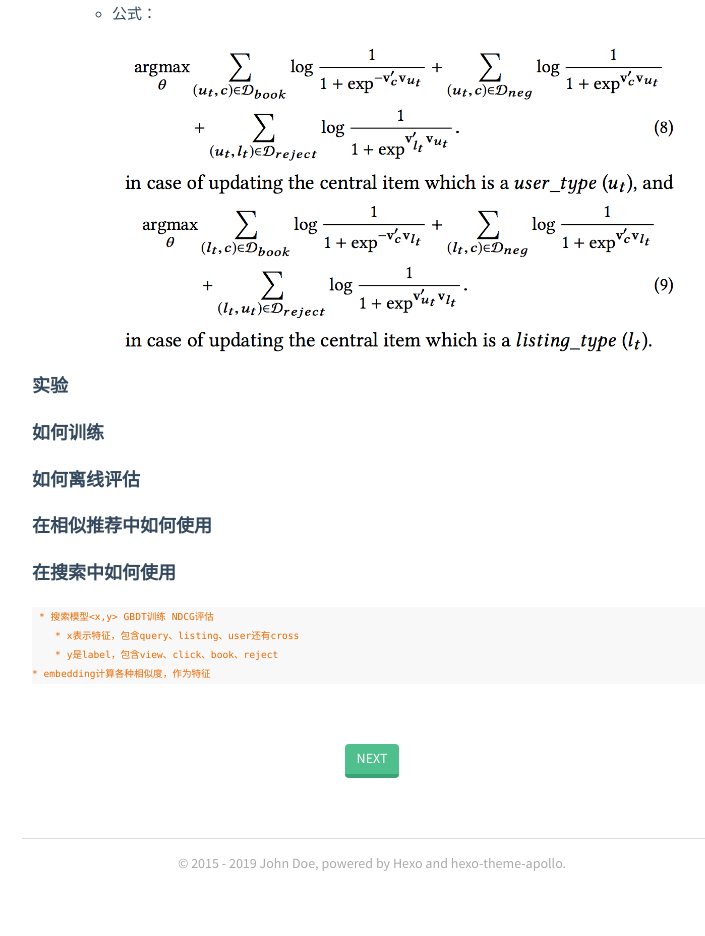
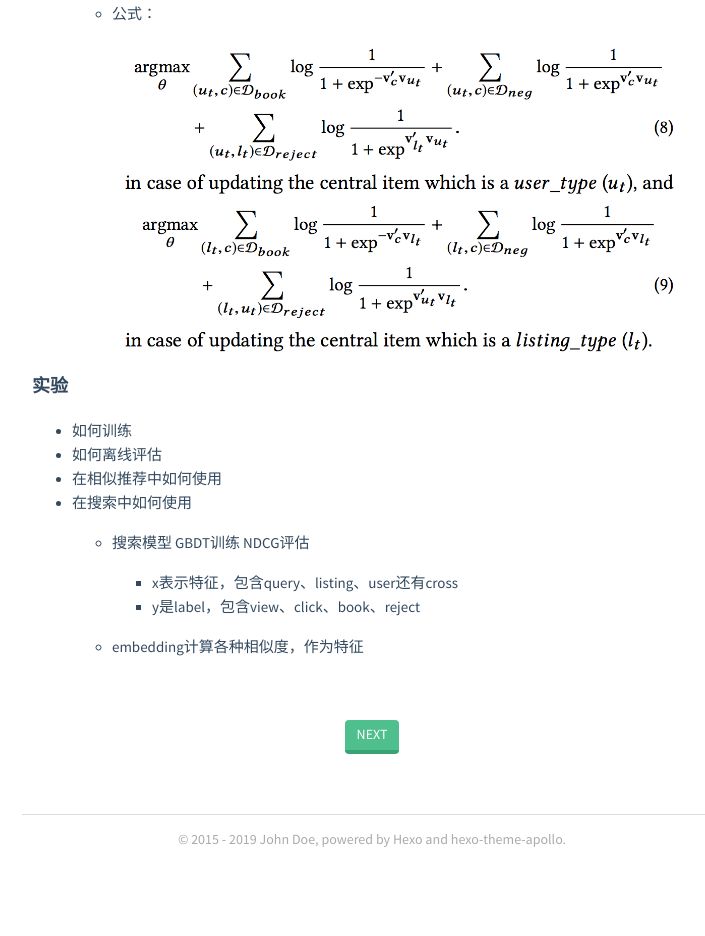
Before and after one commit to xiaomiao91/xiaomiao91, a plain HTML site: page 2019/01/30/embedding在搜索和推荐中的应用-airbnb/index.html in a window 1280 px wide. Shown: the part 2440-3376 px from the top of the page, without its empty margins (268-973 px from the left). After the commit the page ends 3353 px from the top, so only its background shows below. Drawn offline with nearby package versions, Linux system fonts and the light colour scheme; some packages are replaced by stand-ins of ours.

Commit message:
Site updated: 2019-02-27 13:04:25

```diff
--- a/2019/01/30/embedding在搜索和推荐中的应用-airbnb/index.html
+++ b/2019/01/30/embedding在搜索和推荐中的应用-airbnb/index.html
@@ -56,8 +56,18 @@
 </ul>
 </li>
 </ul>
-<h4 id="实验"><a href="#实验" class="headerlink" title="实验"></a>实验</h4><h5 id="如何训练"><a href="#如何训练" class="headerlink" title="如何训练"></a>如何训练</h5><h5 id="如何离线评估"><a href="#如何离线评估" class="headerlink" title="如何离线评估"></a>如何离线评估</h5><h5 id="在相似推荐中如何使用"><a href="#在相似推荐中如何使用" class="headerlink" title="在相似推荐中如何使用"></a>在相似推荐中如何使用</h5><h5 id="在搜索中如何使用"><a href="#在搜索中如何使用" class="headerlink" title="在搜索中如何使用"></a>在搜索中如何使用</h5><pre><code>* 搜索模型&lt;x,y&gt; GBDT训练 NDCG评估
-    * x表示特征，包含query、listing、user还有cross
-    * y是label，包含view、click、book、reject
-* embedding计算各种相似度，作为特征
-</code></pre></div></article></div></main><footer><div class="paginator"><a href="/2019/01/26/CNN理解和可视化/" class="next">NEXT</a></div><div class="copyright"><p>© 2015 - 2019 <a href="http://yoursite.com">John Doe</a>, powered by <a href="https://hexo.io/" target="_blank">Hexo</a> and <a href="https://github.com/pinggod/hexo-theme-apollo" target="_blank">hexo-theme-apollo</a>.</p></div></footer></div><script async src="//cdn.bootcss.com/mathjax/2.7.0/MathJax.js?config=TeX-MML-AM_CHTML" integrity="sha384-crwIf/BuaWM9rM65iM+dWFldgQ1Un8jWZMuh3puxb8TOY9+linwLoI7ZHZT+aekW" crossorigin="anonymous"></script><script>(function(b,o,i,l,e,r){b.GoogleAnalyticsObject=l;b[l]||(b[l]=function(){(b[l].q=b[l].q||[]).push(arguments)});b[l].l=+new Date;e=o.createElement(i);r=o.getElementsByTagName(i)[0];e.src='//www.google-analytics.com/analytics.js';r.parentNode.insertBefore(e,r)}(window,document,'script','ga'));ga('create',"UA-65933410-1",'auto');ga('send','pageview');</script></body></html>
+<h4 id="实验"><a href="#实验" class="headerlink" title="实验"></a>实验</h4><ul>
+<li>如何训练</li>
+<li>如何离线评估</li>
+<li>在相似推荐中如何使用</li>
+<li>在搜索中如何使用<ul>
+<li>搜索模型<x,y> GBDT训练 NDCG评估<ul>
+<li>x表示特征，包含query、listing、user还有cross</li>
+<li>y是label，包含view、click、book、reject</li>
+</ul>
+</x,y></li>
+<li>embedding计算各种相似度，作为特征</li>
+</ul>
+</li>
+</ul>
+</div></article></div></main><footer><div class="paginator"><a href="/2019/01/26/CNN理解和可视化/" class="next">NEXT</a></div><div class="copyright"><p>© 2015 - 2019 <a href="http://yoursite.com">John Doe</a>, powered by <a href="https://hexo.io/" target="_blank">Hexo</a> and <a href="https://github.com/pinggod/hexo-theme-apollo" target="_blank">hexo-theme-apollo</a>.</p></div></footer></div><script async src="//cdn.bootcss.com/mathjax/2.7.0/MathJax.js?config=TeX-MML-AM_CHTML" integrity="sha384-crwIf/BuaWM9rM65iM+dWFldgQ1Un8jWZMuh3puxb8TOY9+linwLoI7ZHZT+aekW" crossorigin="anonymous"></script><script>(function(b,o,i,l,e,r){b.GoogleAnalyticsObject=l;b[l]||(b[l]=function(){(b[l].q=b[l].q||[]).push(arguments)});b[l].l=+new Date;e=o.createElement(i);r=o.getElementsByTagName(i)[0];e.src='//www.google-analytics.com/analytics.js';r.parentNode.insertBefore(e,r)}(window,document,'script','ga'));ga('create',"UA-65933410-1",'auto');ga('send','pageview');</script></body></html>
--- a/sitemap.xml
+++ b/sitemap.xml
@@ -4,7 +4,7 @@
   <url>
     <loc>http://yoursite.com/2019/01/30/embedding%E5%9C%A8%E6%90%9C%E7%B4%A2%E5%92%8C%E6%8E%A8%E8%8D%90%E4%B8%AD%E7%9A%84%E5%BA%94%E7%94%A8-airbnb/</loc>
 
-    <lastmod>2019-02-27T05:02:37.000Z</lastmod>
+    <lastmod>2019-02-27T05:04:19.000Z</lastmod>
 
   </url>
 
```
Also changed, not shown: atom.xml (+3 -3 lines).
